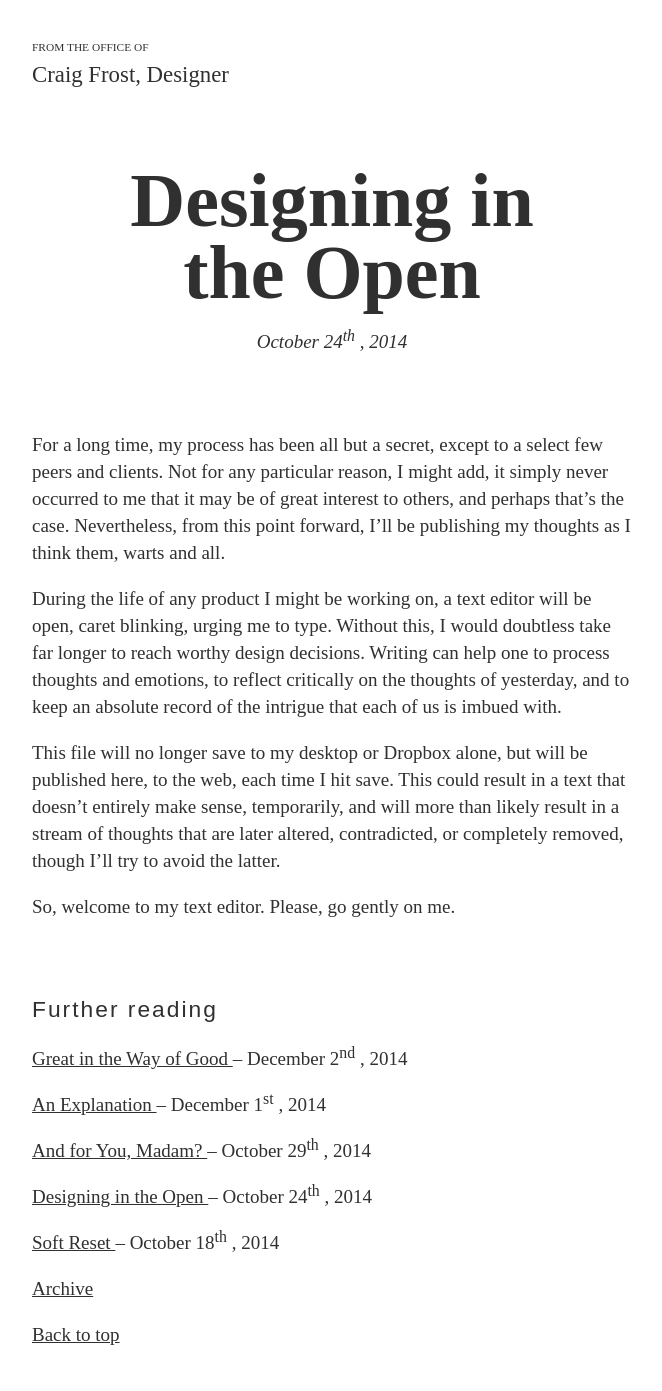
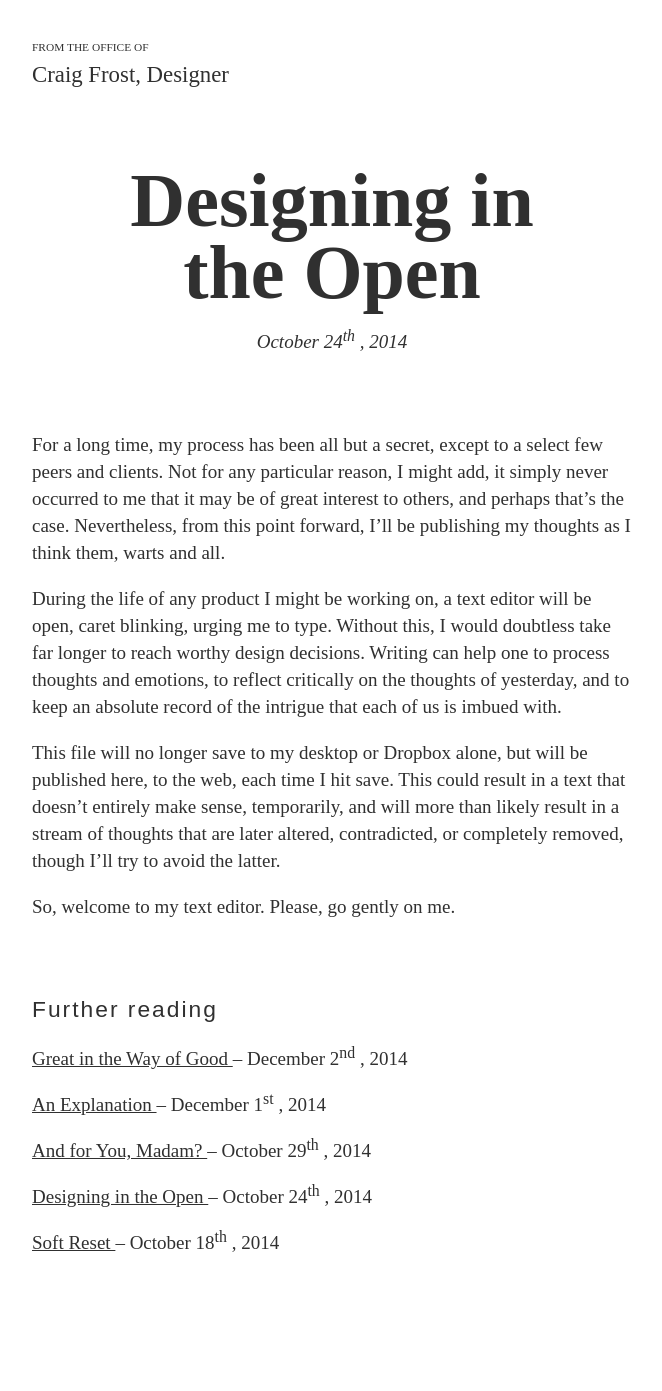
Before and after one commit to craigthomasfrost/cfdesigner.github.io, a Jekyll site: the page built from _posts/2014-10-24-designing-in-the-open.md, in a window 1280 px wide. Shown: the whole page, without its empty margins (308-970 px from the left). Built offline with Jekyll 4.4.1, drawn with Linux system fonts in a browser that asks for light colours; nearby versions of some CDN libraries; Markdown is read by kramdown in place of the engine named in the settings; after the commit the page ends 1318 px from its top, so only the background shows below that.

Commit message:
Remove links

```diff
--- a/_includes/foot.html
+++ b/_includes/foot.html
@@ -1,10 +1,3 @@
-<a id="link" href="">Back to top</a>
-<script>
-$('#link').click(function(){
-    $("html, body").animate({ scrollTop: 0 }, 600);
-    return false;
- });
-</script>
 <script>
 $("h2").each(function() {
   var wordArray = $(this).text().split(" ");
--- a/_layouts/post.html
+++ b/_layouts/post.html
@@ -30,9 +30,5 @@
 {{ post.date | date: "%Y" }}</p>
 	{% endfor %}
 	</li>
-    <li>
-        <a href="/archive">Archive
-        </a>
-    </li>
 </ul>
 {% include foot.html %}
```
